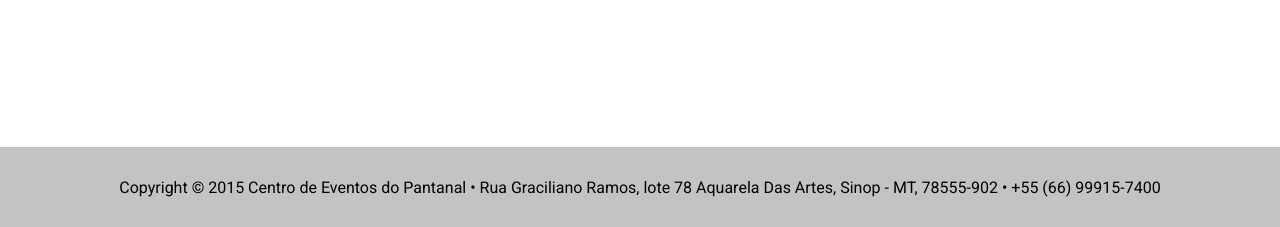
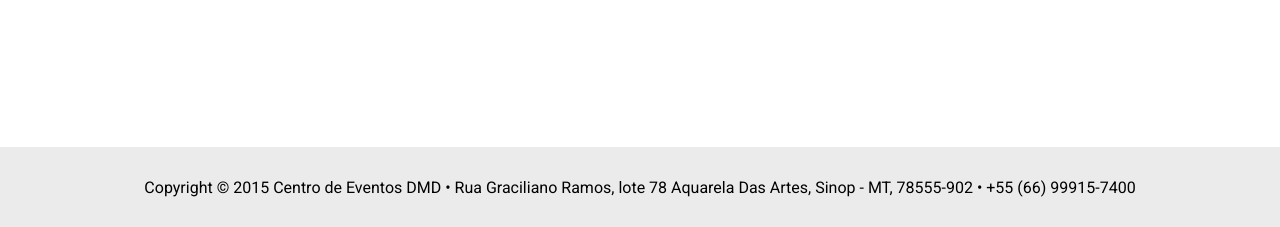
Before and after one commit to IagoAparecido/dmd, a plain HTML site: page index.html in a window 1280 px wide. Shown: the part 2962-3189 px from the top of the page. Drawn offline with Linux system fonts and the light colour scheme.

Commit message:
ajustes footer

```diff
--- a/index.html
+++ b/index.html
@@ -243,7 +243,7 @@
       </section>
     </main>
     <footer class="footer">
-      Copyright © 2015 Centro de Eventos do Pantanal • Rua Graciliano Ramos, lote 78 Aquarela Das Artes, Sinop - MT, 78555-902 • +55 (66) 99915-7400
+      Copyright © 2015 Centro de Eventos DMD • Rua Graciliano Ramos, lote 78 Aquarela Das Artes, Sinop - MT, 78555-902 • +55 (66) 99915-7400
     </footer>
   </body>
   <script src="main.js"></script>
--- a/style.css
+++ b/style.css
@@ -381,7 +381,7 @@ a {
   width: 100%;
   height: 80px;
   padding-inline: 20px;
-  background-color: #a1a1a1a1;
+  background-color: #ebebeb;
 }
 /* ANIMATION */
 @keyframes fade {
```
